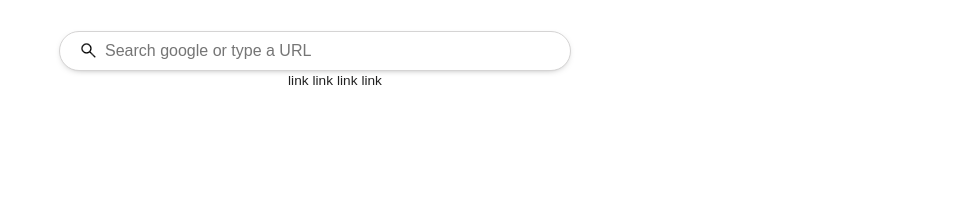
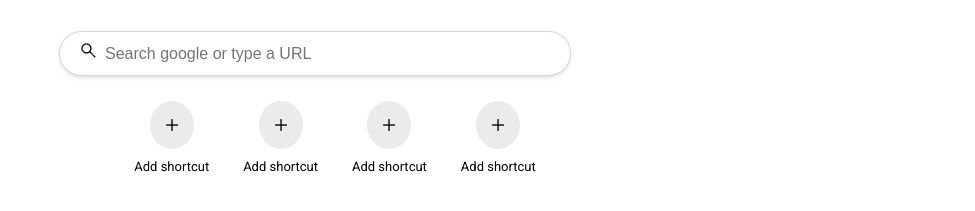
Before and after one commit to sahilsagar01/copy-of-google, a plain HTML site: page index.html in a window 1280 px wide. Shown: the part 303-514 px from the top of the page, without its empty margins (305-1280 px from the left). Drawn offline with Linux system fonts and the light colour scheme.

Commit message:
make some changes in link shortcuts

```diff
--- a/googlestyle.css/googlestyles.css
+++ b/googlestyle.css/googlestyles.css
@@ -17,10 +17,9 @@ body {
     left: 4px;
 }
 .searchbar1 {
-    margin: 0px;
     border-radius: 50px;
     outline: 0;
-    height: 40px;
+    height: 45px;
     margin: auto;
     width: 40%;
     position: relative;
@@ -30,6 +29,9 @@ body {
     outline: none;
     box-shadow: 0 2px 10px -7px #000;
     font-size: 16px;
+}
+.searchbar1 {
+    margin: 0px 0px 25px;
 }
 .account {
     border-radius: 50%;
@@ -75,3 +77,28 @@ a {
     top: 10px;
     padding: 0px 2px 1px 0px;
 }
+.container {
+    display: inline-block;
+}
+.div-container {
+    display: inline-block;
+}
+.icon-box {
+    display: inline-block;
+    background-color: rgb(235, 235, 235);
+    border-style: solid;
+    border-radius: 50%;
+    border: none;
+}
+.add-button {
+    height: 20px;
+    width: 20px;
+    padding: 12px 12px;
+    position: relative;
+    top: 2px;
+}
+.add-link {
+    margin: 10px 15px 0px;
+    font-family: 'Roboto', sans-serif;
+    font-size: 13px;
+}
--- a/index.html
+++ b/index.html
@@ -29,15 +29,39 @@
              <input class="searchbar1" type="search" name="google searchbar" placeholder="Search google or type a URL" id="">
            </div>
         </div>
-        <div class="links">
-          <a href="link">link</a>
-          <a href="link">link</a>
-          <a href="link">link</a>
-          <a href="link">link</a>
-
+        <div class="container">
+          <div class="link-container">
+            <div class="icon-box">
+              <img class="add-button" src="icon/add-button.png" alt="add-button">
+            </div>
+              <p class="add-link">Add shortcut</p>
+          </div>
+        </div>
+        <div class="container">
+          <div class="link-container">
+            <div class="icon-box">
+              <img class="add-button" src="icon/add-button.png" alt="add-button">
+            </div>
+              <p class="add-link">Add shortcut</p>
+          </div>
+        </div>
+        <div class="container">
+          <div class="link-container">
+            <div class="icon-box">
+              <img class="add-button" src="icon/add-button.png" alt="add-button">
+            </div>
+              <p class="add-link">Add shortcut</p>
+          </div>
+        </div>
+        <div class="container">
+          <div class="link-container">
+            <div class="icon-box">
+              <img class="add-button" src="icon/add-button.png" alt="add-button">
+            </div>
+              <p class="add-link">Add shortcut</p>
+          </div>
+        </div>
         </div>
     </div>
-
-
 </body>
 </html>
```
Also changed, not shown: icon/add-button.png (added), icon/voice-search.png (added).
